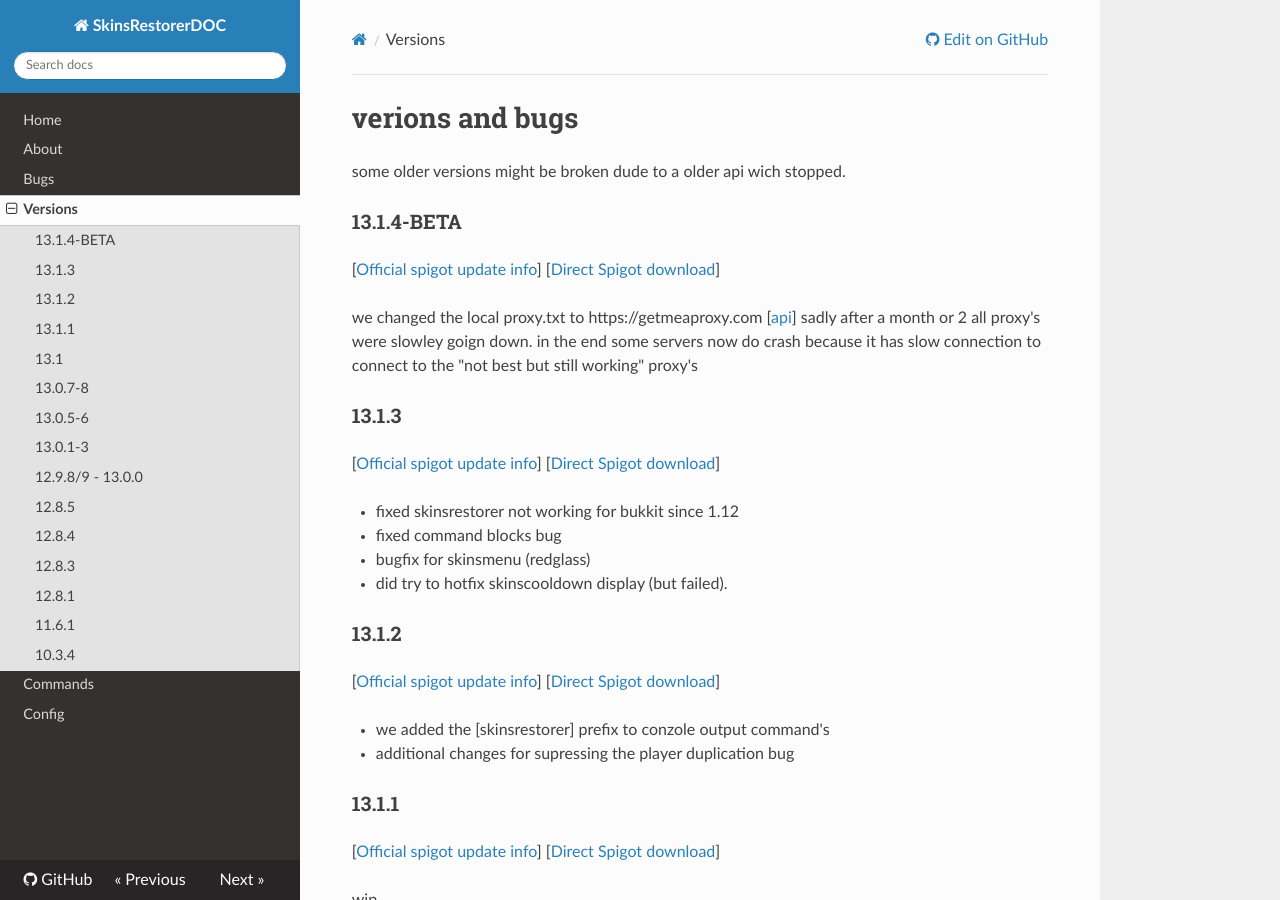
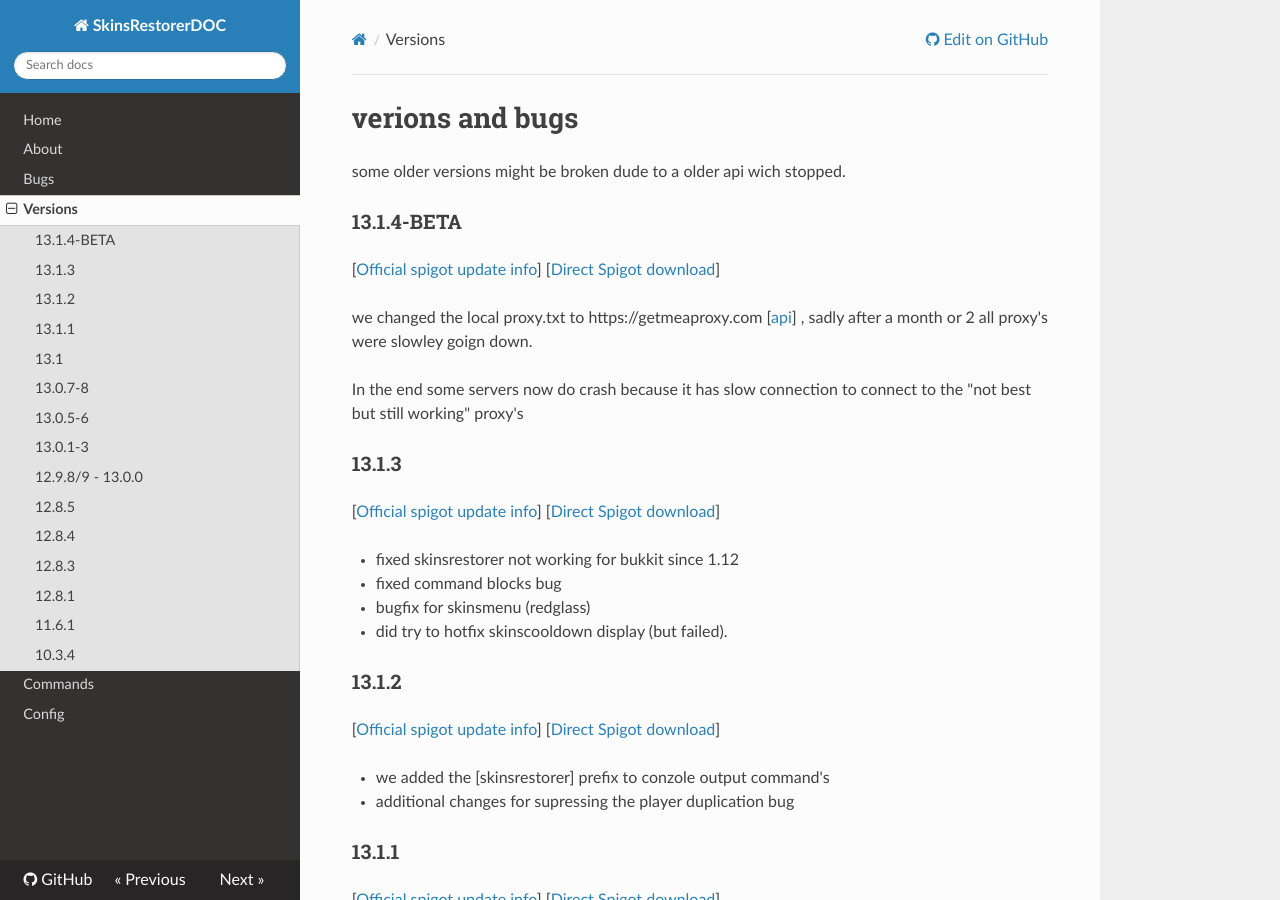
Before and after one commit to xknat/SkinsRestorerDOC, an MkDocs documentation site: the page built from docs/versions.md, in a window 1280 px wide and 900 px high. Built offline with MkDocs 1.6.1, drawn with Linux system fonts in a browser that asks for light colours; nearby versions of some CDN libraries; old or Windows-style settings are respelled for this version of MkDocs.

```diff
--- a/docs/versions.md
+++ b/docs/versions.md
@@ -9,7 +9,9 @@ some older versions might be broken dude to a older api wich stopped.
 [[Official spigot update info](https://www.spigotmc.org/resources/skinsrestorer.2124/update?update=189491)] [[Direct Spigot download](https://www.spigotmc.org/resources/skinsrestorer.2124/download?version=186640)]
 
 we changed the local proxy.txt to https://getmeaproxy.com [[api](https://getmeproxy.com/api/v1.0/api.php?key=c84d1076312bcf1e875c94d4e20692f5&checked=1&p=https&s=5&list=text)]
-sadly after a month or 2 all proxy's were slowley goign down. in the end some servers now do crash because it has slow connection to connect to the "not best but still working" proxy's
+, sadly after a month or 2 all proxy's were slowley goign down.
+
+In the end some servers now do crash because it has slow connection to connect to the "not best but still working" proxy's
 
 ###13.1.3
 
```
